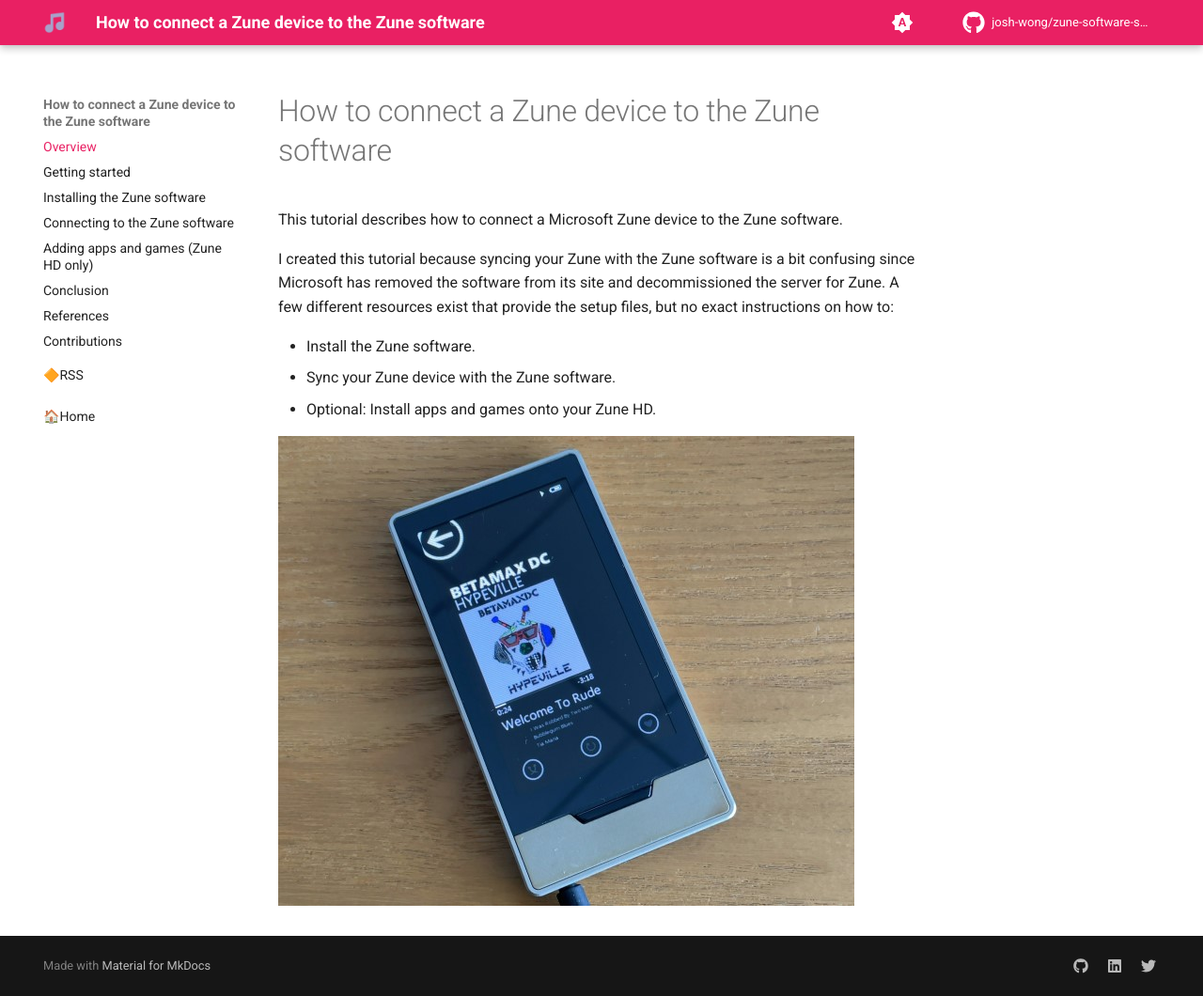
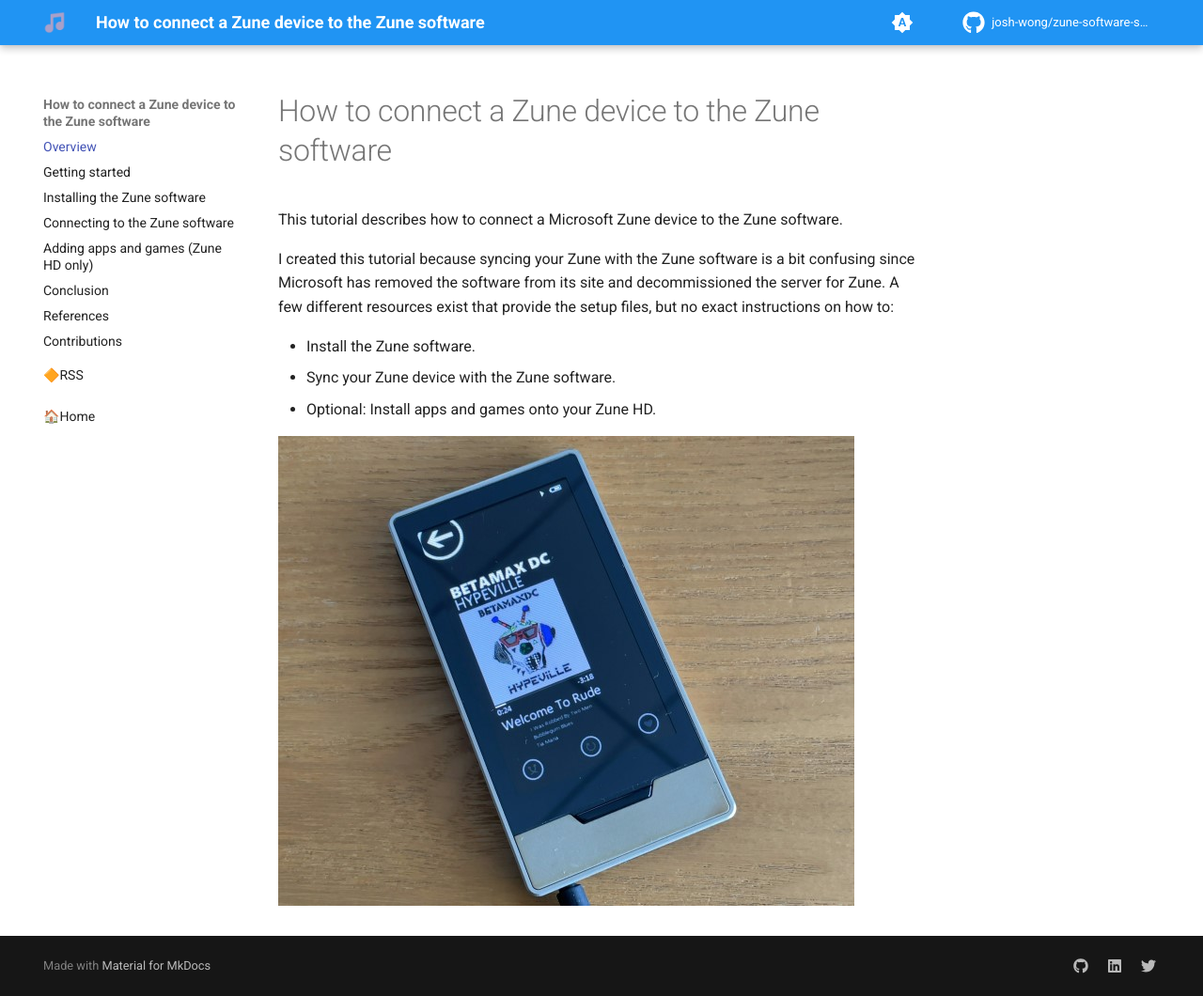
Before and after one commit to josh-wong/zune-software-setup, an MkDocs documentation site: the page built from docs/index.md, in a window 1280 px wide and 1060 px high. Shown: the whole window at 94% size. Built offline with MkDocs 1.6.1 and Material for MkDocs 9.7.7, drawn with Linux system fonts in a browser that asks for light colours; comment, search, counter and statistics services are not loaded.

Commit message:
Customize theme colors based on `extra.css`

```diff
--- a/mkdocs.yml
+++ b/mkdocs.yml
@@ -78,11 +78,11 @@
         name: Switch to light mode
     # Palette toggle for light mode
     - media: "(prefers-color-scheme: light)"
-      scheme: default
+      scheme: 080f53
       toggle:
         icon: material/weather-sunny
         name: Switch to dark mode
-      primary: pink
+      primary: blue
       accent: blue
     # Palette toggle for dark mode
     - media: "(prefers-color-scheme: dark)"
@@ -90,7 +90,7 @@
       toggle:
         icon: material/weather-night
         name: Switch to system preference
-      primary: pink
+      primary: blue
       accent: blue
   features:
     # Mark announcement as read
@@ -123,6 +123,9 @@
       link: https://twitter.com/josh_in_japan
       name: josh_in_japan on Twitter
 
+extra_css:
+  - stylesheets/extra.css
+
 nav:
   - Overview: 'index.md'
   - Getting started: '01_getting-started.md'
```
